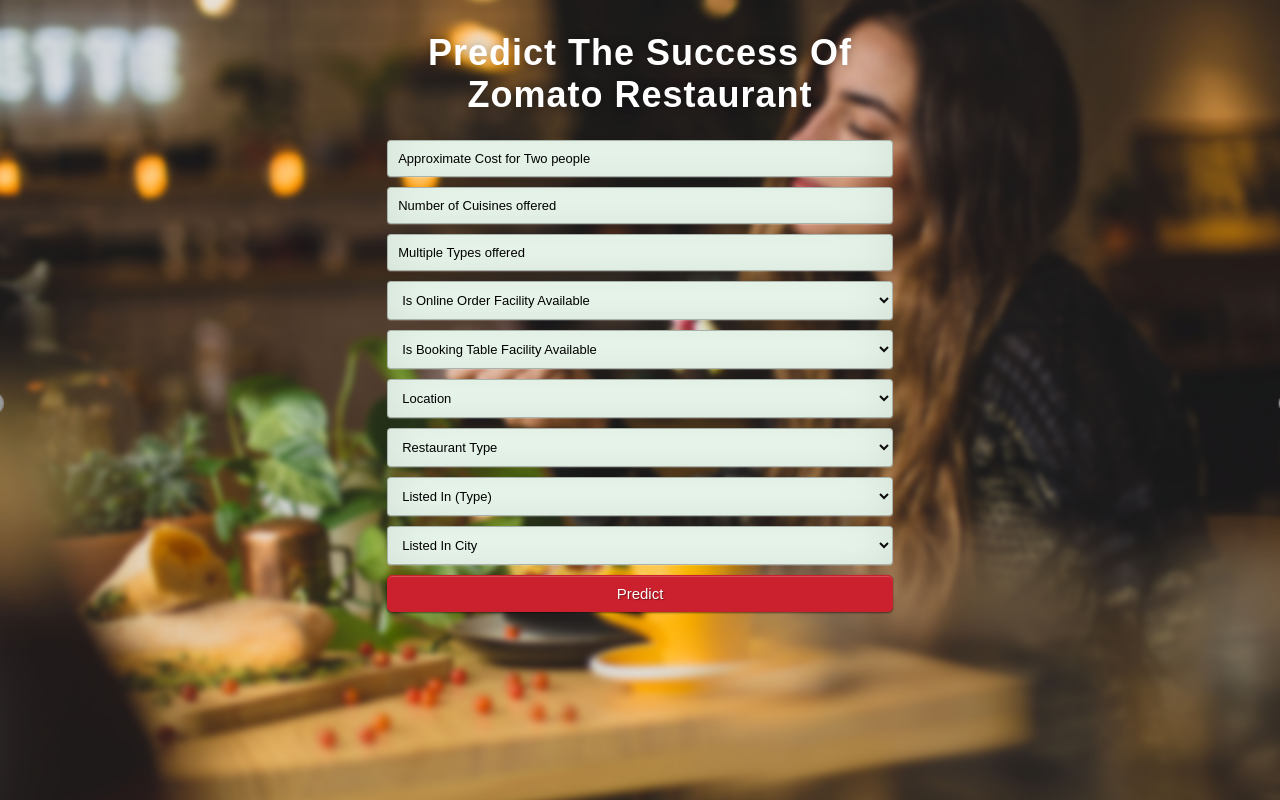
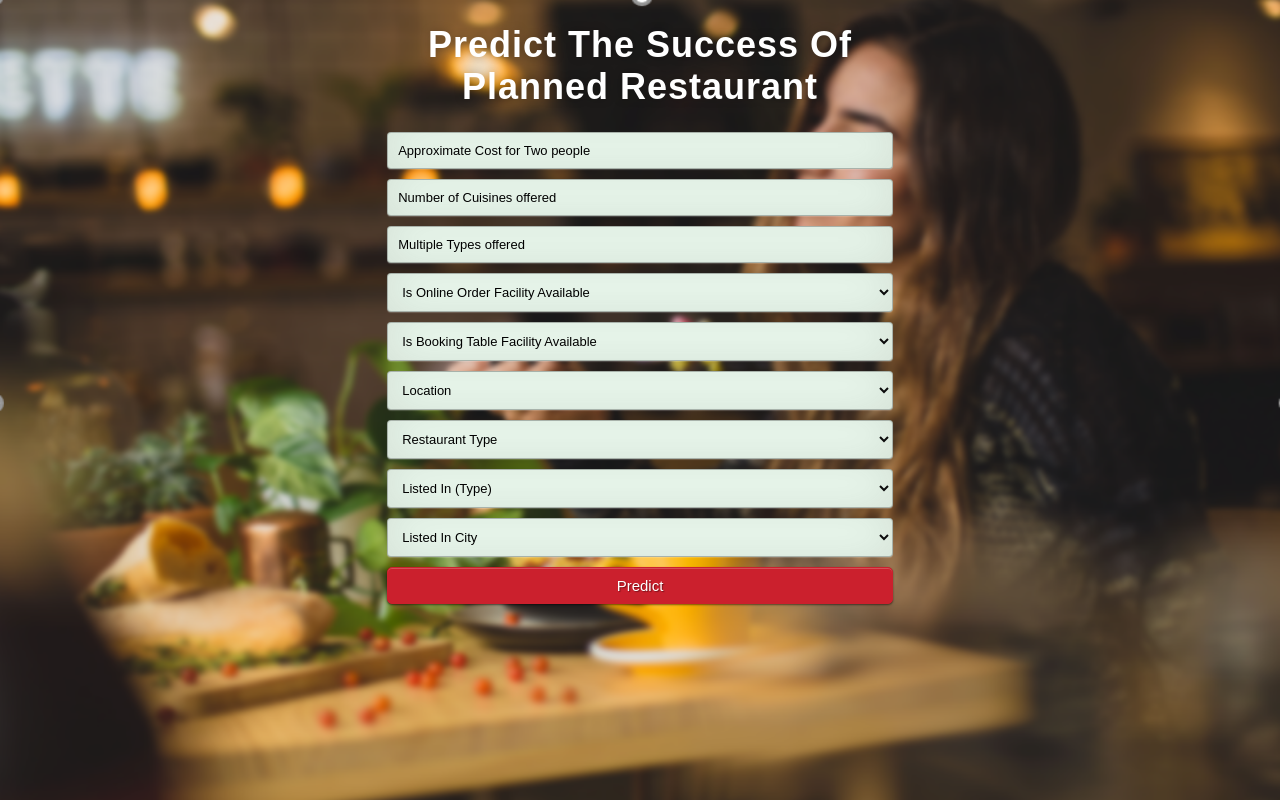
Before and after one commit to Raj120312/Reliable-Restaurant, a Flask app: page /predict_success_of_resto in a window 1280 px wide. Run offline with Flask 2, Linux system fonts and the light colour scheme; parts of the project's set-up code (start-up, migrations or seed data) failed here and were passed over.

Commit message:
Update predict_success_of_resto.html

```diff
--- a/template/predict_success_of_resto.html
+++ b/template/predict_success_of_resto.html
@@ -4,6 +4,7 @@
 <head>
   <meta charset="UTF-8">
     <meta name="viewport" content="width=device-width, initial-scale=1.0">
+
   <title>Predict the Success</title>
   <link href='https://fonts.googleapis.com/css?family=Pacifico' rel='stylesheet' type='text/css'>
 <link href='https://fonts.googleapis.com/css?family=Arimo' rel='stylesheet' type='text/css'>
@@ -13,18 +14,15 @@
 </head>
 
 <body>
+<style>
 
-
-
-
-<style>
 body {
   background-image: url("./static/bg2.PNG");
   background-repeat: no-repeat;
-  background-size: cover;
+  background-size: 100% 100%;
   background-position: center center;
   background-attachment: fixed;
-  overflow-x:hidden;
+
 
 
     }
@@ -41,30 +39,36 @@ body {
 
 
 
+<!--<h1>Predict The Success Of Zomato Restaurant</h1> -->
+ <div class="login">
 
- <div class="login">
-	 <h1>Predict The Success Of Zomato Restaurant</h1>
+     <h1>Predict The Success Of Planned Restaurant</h1>
 
      <!-- Main Input For Receiving Query to our ML -->
-    <form action="/predict_success_of_resto" method="post" >
-    	<input type="text" name="approx_cost_for_two_people" placeholder="Approximate Cost for Two people" required="required" />
-        <input type="text" name="number_of_cuisines_offered" placeholder="Number of Cuisines offered" required="required"/>
+   <center> <form action="/predict_success_of_resto" method="post" >
 
-		<input type="text" name="multiple_types" placeholder="Multiple Types offered" required="required" />
+       <input type="number" min="0" max="10000" name="approx_cost_for_two_people" title="Enter the Average of Approximate cost for two people" placeholder="Approximate Cost for Two people"  required="required" />
 
-          <select name="online_order" aria-label="online_order_facility" required="required">
+
+
+        <input type="number" min="0" max="10" name="number_of_cuisines_offered" title ="Enter the number of cuisines offered" placeholder="Number of Cuisines offered" required="required"/>
+
+
+		<input type="number" min = "0" max="10" name="multiple_types" title ="Enter the total number of types under which a restaurant has a speciality" placeholder="Multiple Types offered" required="required" />
+
+          <select name="online_order" title =" Is online order facility available" aria-label="online_order_facility" required="required">
           <option value="">Is Online Order Facility Available</option>
           <option value="1">Yes</option>
           <option value="0">No</option>
            </select>
 
-         <select name="book_table" aria-label="booking_table_facility" required="required">
+         <select name="book_table" title =" Is booking Table facility available"aria-label="booking_table_facility" required="required">
           <option value="">Is Booking Table Facility Available</option>
           <option value="1">Yes</option>
           <option value="0">No</option>
            </select>
 
-        <select name="location" aria-label="Location" required="required">
+        <select name="location" title="Enter the location"aria-label="Location" required="required">
 
 
             <option value="" >Location</option>
@@ -119,7 +123,7 @@ body {
            </select>
 
 
-        <select name = "restaurant_type" aria-label="Restaurant_Type" required="required">
+        <select name = "restaurant_type" title="Enter the type of restaurant" aria-label="Restaurant_Type" required="required">
           <option value="">Restaurant Type</option>
             <option value="0000000000">Bakery</option>
             <option value="1000000000">Bar</option>
@@ -138,7 +142,7 @@ body {
 
            </select>
 
-         <select  name = "listed_in_type" aria-label="Listed_in_type" required="required">
+         <select  name = "listed_in_type" title="Enter the type under which restaurant is or planned to be listed" aria-label="Listed_in_type" required="required">
           <option value="">Listed In (Type)</option>
           <option value="000000">Buffet</option>
           <option value="100000">Cafe</option>
@@ -150,7 +154,7 @@ body {
 
            </select>
 
-        <select name="listed_in_city" aria-label="Listed In City" required="required">
+        <select name="listed_in_city" title="Enter the city under which restaurant is or planned to be listed "aria-label="Listed In City" required="required">
           <option value="">Listed In City</option>
           <option value="00000000000000000000000000000">BTM</option>
           <option value="10000000000000000000000000000">Banashankari</option>
@@ -193,15 +197,16 @@ body {
 
 
 
+
         <button type="submit" class="btn btn-primary btn-block btn-large">Predict</button>
 
 
    <br>
    <br>
    {{ success }}
-        </form>
+   </form></center>
 
- </div>
+     </div>
 
 
 
```
